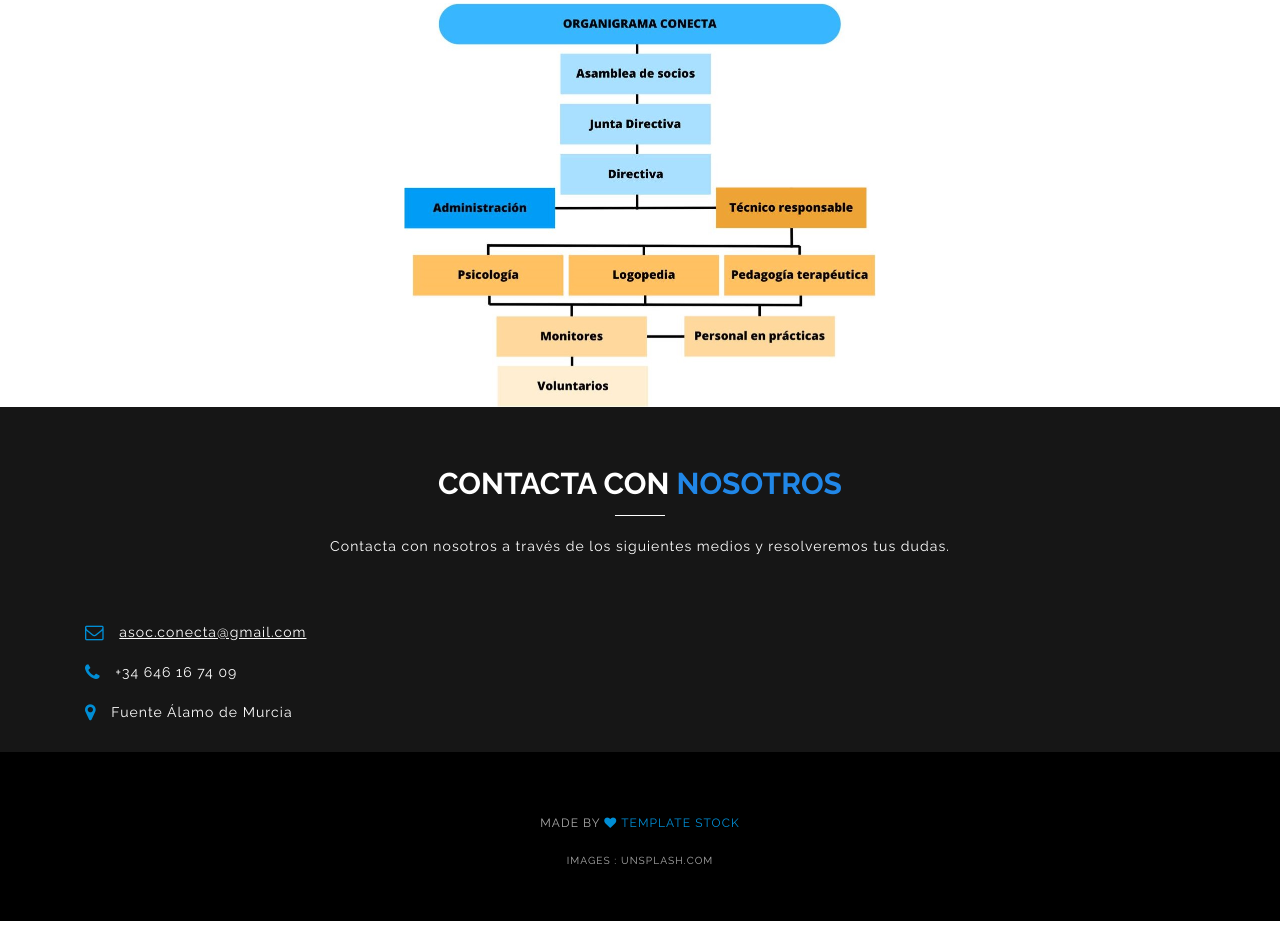
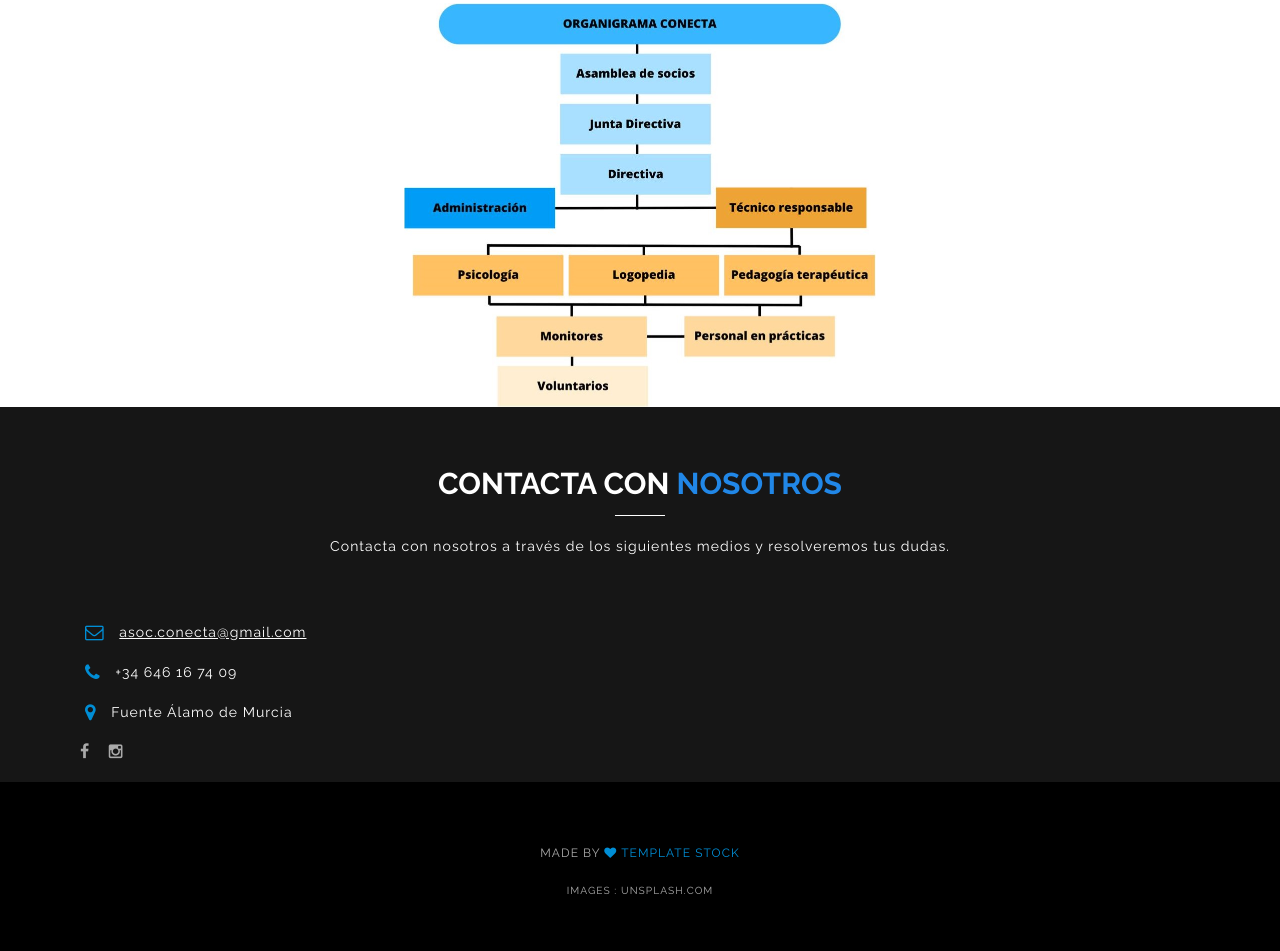
Before and after one commit to FreddyH124/FreddyH124.github.io, a plain HTML site: page index.html in a window 1280 px wide. Shown: the part 2150-3101 px from the top of the page. Before the commit the page ends 3071 px from the top, so only its background shows below. Drawn offline with Linux system fonts and the light colour scheme; some packages are replaced by stand-ins of ours; files whose address does not match are found by name.

Commit message:
added social media links

```diff
--- a/index.html
+++ b/index.html
@@ -832,9 +832,14 @@
               <span><i class="fa fa-envelope-o fa-lg"></i> <a href="mailto:contact@example.com">asoc.conecta&#64;gmail.com</a></span>
               <span><i class="fa fa-phone fa-lg"></i> +34 646 16 74 09</span>
               <span><i class="fa fa-map-marker fa-lg"></i> Fuente Álamo de Murcia</span>
+              <ul class="list-inline social-list">
+                <li><a href="https://www.facebook.com/profile.php?id=100095212251569" class="fa fa-facebook"></a></li>
+                <li><a href="https://www.instagram.com/conecta_asoc/" class="fa fa-instagram"></a></li>
+              </ul>
                 <!--<span><i class="fa fa-globe fa-lg"></i> <a href="http://support.example.com">support.example.com</a></span>-->
             </address>
           </div>
+
 
         </div>
         <!--<button type="button" id="loginLink"></button>-->
```
